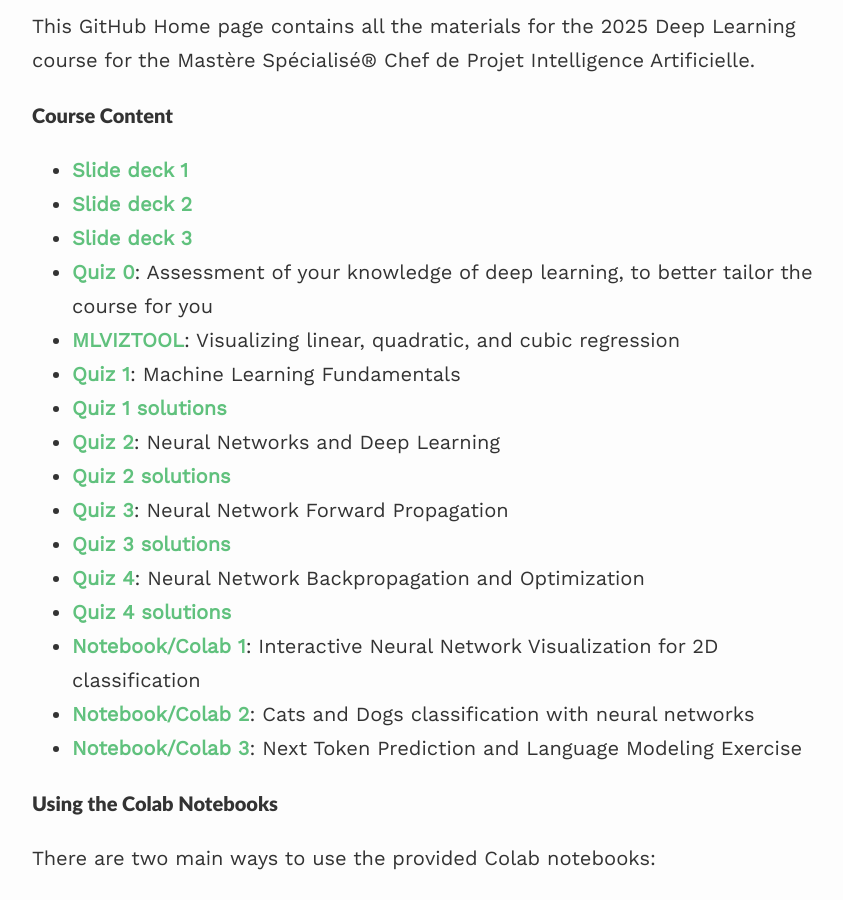
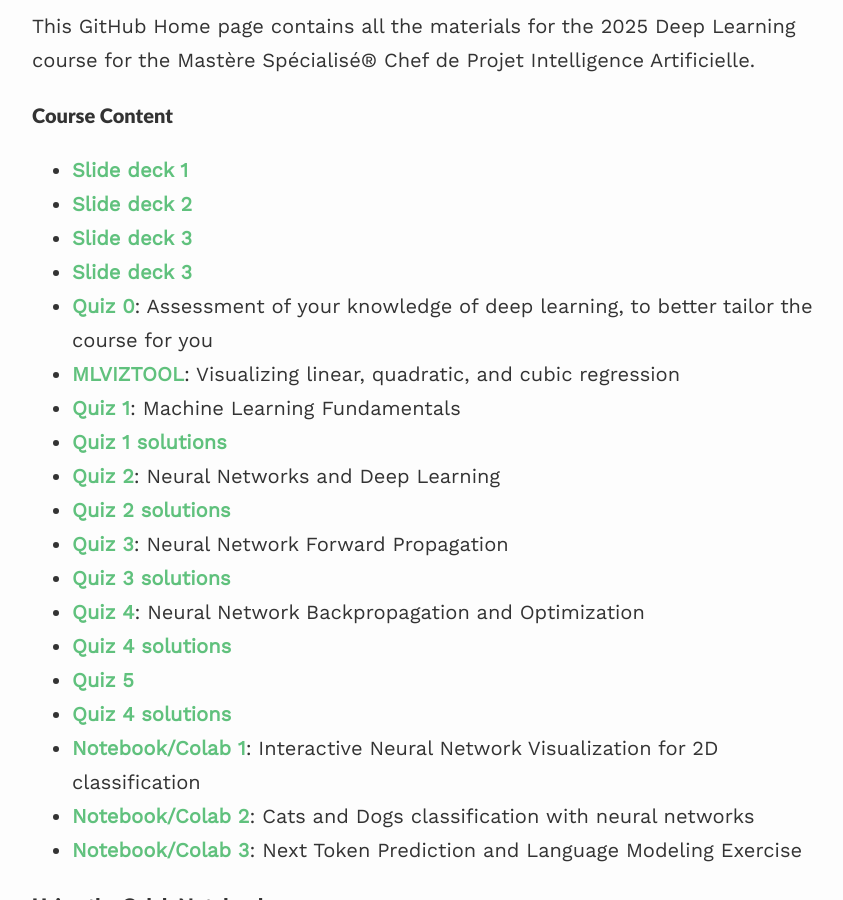
Before and after one commit to saleml/saleml.github.io, a Jekyll site: the page built from sk25.md, in a window 1280 px wide and 900 px high, scrolled down 333 px. Shown: the whole window, without its empty margins (208-1051 px from the left). Built offline with Jekyll 4.4.1, drawn with Linux system fonts in a browser that asks for light colours; nearby versions of some CDN libraries.

Commit message:
Update SKEMA 2025 Deep Learning course page by adding new slide deck for session 4 and Quiz 5, along with updated solutions for Quiz 4.

```diff
--- a/sk25.md
+++ b/sk25.md
@@ -19,6 +19,7 @@
 - [**Slide deck 1**]({{ site.baseurl }}/assets/files/skema2025_course/session1.pdf)
 - [**Slide deck 2**]({{ site.baseurl }}/assets/files/skema2025_course/session2.pdf)
 - [**Slide deck 3**]({{ site.baseurl }}/assets/files/skema2025_course/session3.pdf)
+- [**Slide deck 3**]({{ site.baseurl }}/assets/files/skema2025_course/session4.pdf)
 - [**Quiz 0**](https://docs.google.com/forms/d/e/1FAIpQLSdVYm9_lK7Q87IpkafAuzP3taJE8rx7M206frlNSRsuRAHH_A/viewform?usp=dialog): Assessment of your knowledge of deep learning, to better tailor the course for you
 - [**MLVIZTOOL**](https://la7.lu/ml-viz-tool-skema2025/): Visualizing linear, quadratic, and cubic regression
 - [**Quiz 1**](https://docs.google.com/forms/d/e/1FAIpQLSdUtTBULIdHHy1n1FN2eXMk6bj10ALGCPlrQjEdlWQvZIBcpQ/viewform): Machine Learning Fundamentals
@@ -28,6 +29,8 @@
 - [**Quiz 3**](https://docs.google.com/forms/d/e/1FAIpQLSeqmTBnYYQT-LYFU9Sfc8MUoOG-vDtxaLo-qM_04s8fUXz_jw/viewform): Neural Network Forward Propagation
 - [**Quiz 3 solutions**](https://www.youtube.com/watch?v=dQw4w9WgXcQ)
 - [**Quiz 4**](https://docs.google.com/forms/d/e/1FAIpQLSdSy39v9-bApzkC-Wyvq8AyxMkLoIQ35ZYp8vP6iDIENx0kvQ/viewform?usp=dialog): Neural Network Backpropagation and Optimization
+- [**Quiz 4 solutions**](https://www.youtube.com/watch?v=dQw4w9WgXcQ)
+- [**Quiz 5**](https://docs.google.com/forms/d/e/1FAIpQLSc5azSzLzYdqmk4RVZXhukpi9y3AzruEm66lpKTn7TgqmduAQ/viewform)
 - [**Quiz 4 solutions**](https://www.youtube.com/watch?v=dQw4w9WgXcQ)
 - [**Notebook/Colab 1**](https://colab.research.google.com/drive/1rxntuqCbXyclHsVF74k3_hs2W4aWlAYG?usp=sharing): Interactive Neural Network Visualization for 2D classification
 - [**Notebook/Colab 2**](https://colab.research.google.com/drive/1YZ3w3sjyq1_wGGI7MYXqjxPRWW9rRL-1?usp=sharing): Cats and Dogs classification with neural networks
```
Also changed, not shown: 2 other files.
